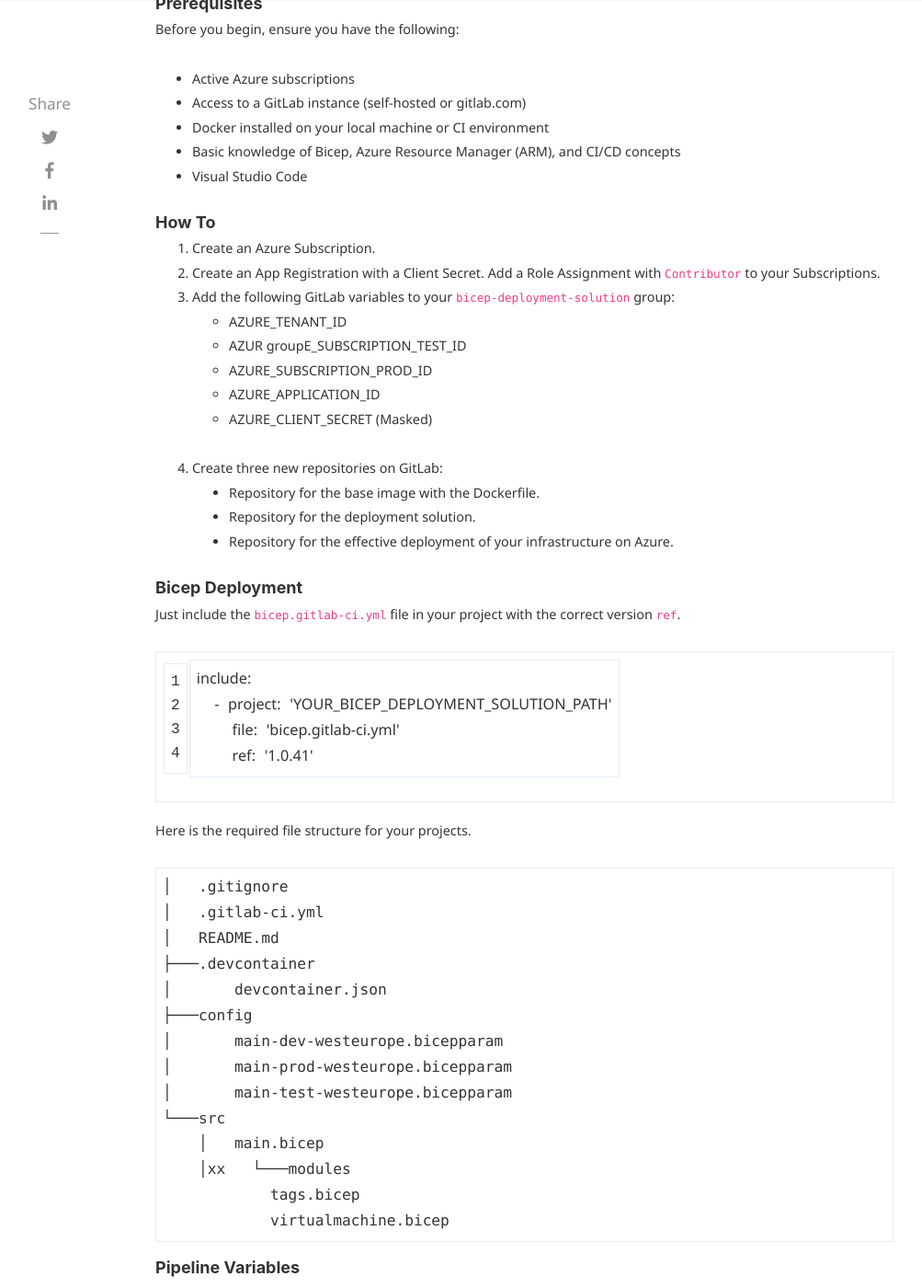
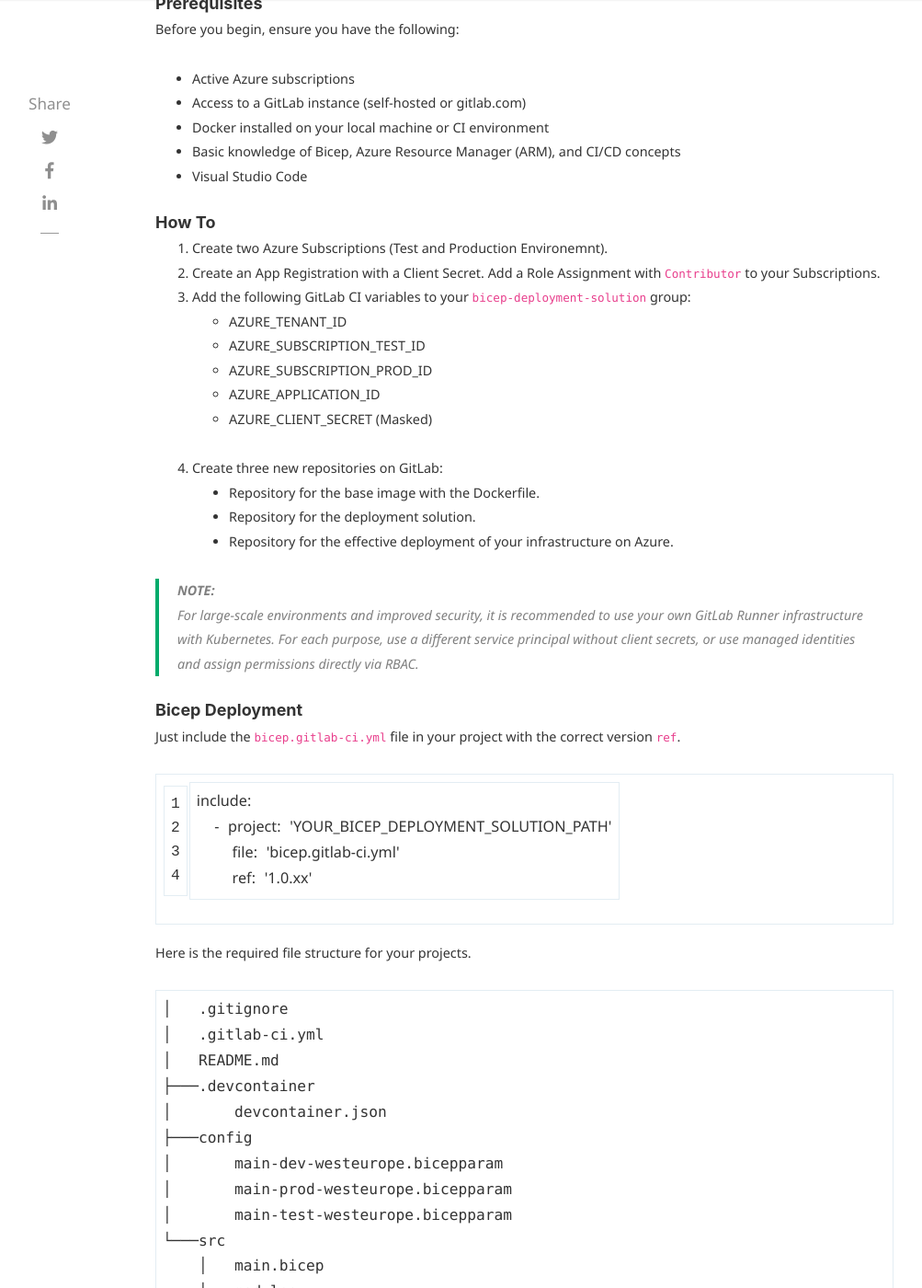
Before and after one commit to webflow-development/webflow.github.io, a Jekyll site: the page built from _posts/2025-06-23-bicep-deployment-solution.md, in a window 1280 px wide and 1400 px high, scrolled down 2656 px. Shown: the whole window at 92% size, without its empty margins (116-1119 px from the left). Built offline with Jekyll 4.4.1, drawn with Linux system fonts in a browser that asks for light colours; nearby versions of some CDN libraries; comment, search, counter and statistics services are not loaded; some of the changed text lies outside the part shown.

````diff
--- a/_posts/2025-06-23-bicep-deployment-solution.md
+++ b/_posts/2025-06-23-bicep-deployment-solution.md
@@ -24,7 +24,7 @@
 
 # Overview
 
-This guide describes a scalable Bicep Deployment Solution designed for efficient infrastructure deployment using Bicep, Azure Deployment Stacks, and GitLab pipelines. The solution is modular and reusable, following best practices for Infrastructure as Code (IaC).
+This guide describes a centralized and scalable Bicep Deployment Solution designed for efficient infrastructure deployment using Bicep, Azure Deployment Stacks, and GitLab pipelines. The solution is modular and reusable, following best practices for Infrastructure as Code (IaC).
 
 # Solution
 
@@ -34,7 +34,7 @@
 
 - **Docker Layer:** The `bicep-base-image` provides the foundational Docker image with all necessary tools for deployments within the pipeline or in a local devcontainer.
 - **CI/CD Layer (GitLab):** The `bicep-deployment-solution` builds on the base image and provides the centralized pipeline definition `bicep.gitlab-ci.yml`.
-- **Projects:** Individual deployments of infrastructure (e.g., `deployment 1`, `deployment 2`, etc.) that include the pipeline definition from the `bicep-deployment-solution` and represent specific Azure deployment scenarios.
+- **Projects (GitLab):** Individual deployments of infrastructure (e.g., `deployment 1`, `deployment 2`, etc.) that include the pipeline definition from the `bicep-deployment-solution` and represent specific Azure deployment scenarios.
 - **Local Development Layer:** The l (VS Code)ocal development environment uses Visual Studio Code and a `devcontainer`, leveraging the same image for consistency across environments.
 
 Arrows laArrows labeled **`image`** indicate which Docker image the pipeline will use, while arrows labeled **`include`** show how projects include the centralized and versioned pipeline definition `bicep.gitlab-ci.yml` . This structure ensures modularity, reusability, and consistency from local development to cloud deployment.
@@ -78,11 +78,11 @@
 
 # How To
 
-1. Create an Azure Subscription.
+1. Create two Azure Subscriptions (Test and Production Environemnt).
 2. Create an App Registration with a Client Secret. Add a Role Assignment with `Contributor` to your Subscriptions.
-3. Add the following GitLab variables to your `bicep-deployment-solution` group:
+3. Add the following GitLab CI variables to your `bicep-deployment-solution` group:
     - AZURE_TENANT_ID
-    - AZUR groupE_SUBSCRIPTION_TEST_ID
+    - AZURE_SUBSCRIPTION_TEST_ID
     - AZURE_SUBSCRIPTION_PROD_ID
     - AZURE_APPLICATION_ID
     - AZURE_CLIENT_SECRET (Masked)
@@ -90,6 +90,9 @@
    1. Repository for the base image with the Dockerfile.
    2. Repository for the deployment solution.
    3. Repository for the effective deployment of your infrastructure on Azure.
+
+> **NOTE:**
+> For large-scale environments and improved security, it is recommended to use your own GitLab Runner infrastructure with Kubernetes. For each purpose, use a different service principal without client secrets, or use managed identities and assign permissions directly via RBAC.
 
 # Bicep Deployment
 
@@ -99,7 +102,7 @@
 include:
   - project: 'YOUR_BICEP_DEPLOYMENT_SOLUTION_PATH'
     file: 'bicep.gitlab-ci.yml'
-    ref: '1.0.41'
+    ref: '1.0.xx'
 ```
 
 Here is the required file structure for your projects.
````
Also changed, not shown: other parts of _posts/2025-06-23-bicep-deployment-solution.md (+2 -2 lines), assets/2025-06-08-bicep-deployment-solution/bicep-deployment-solution-ads.png.
